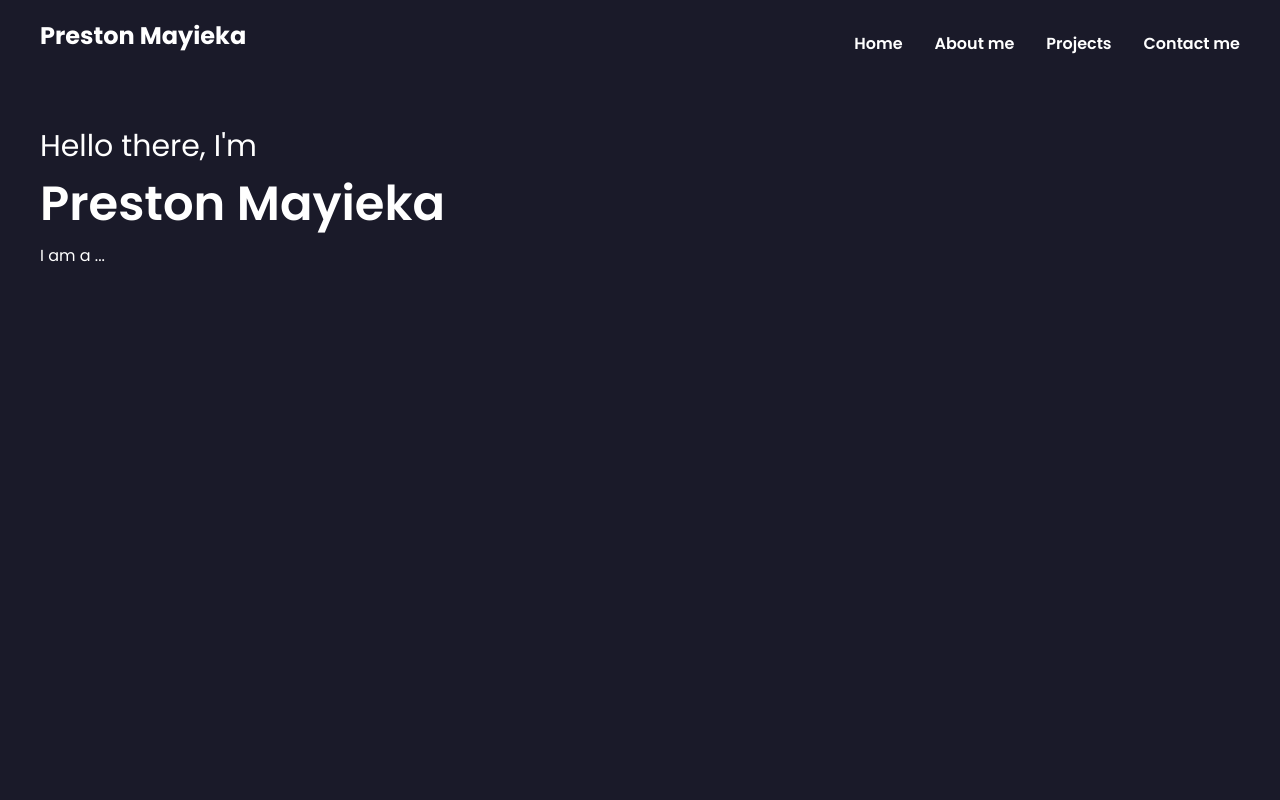
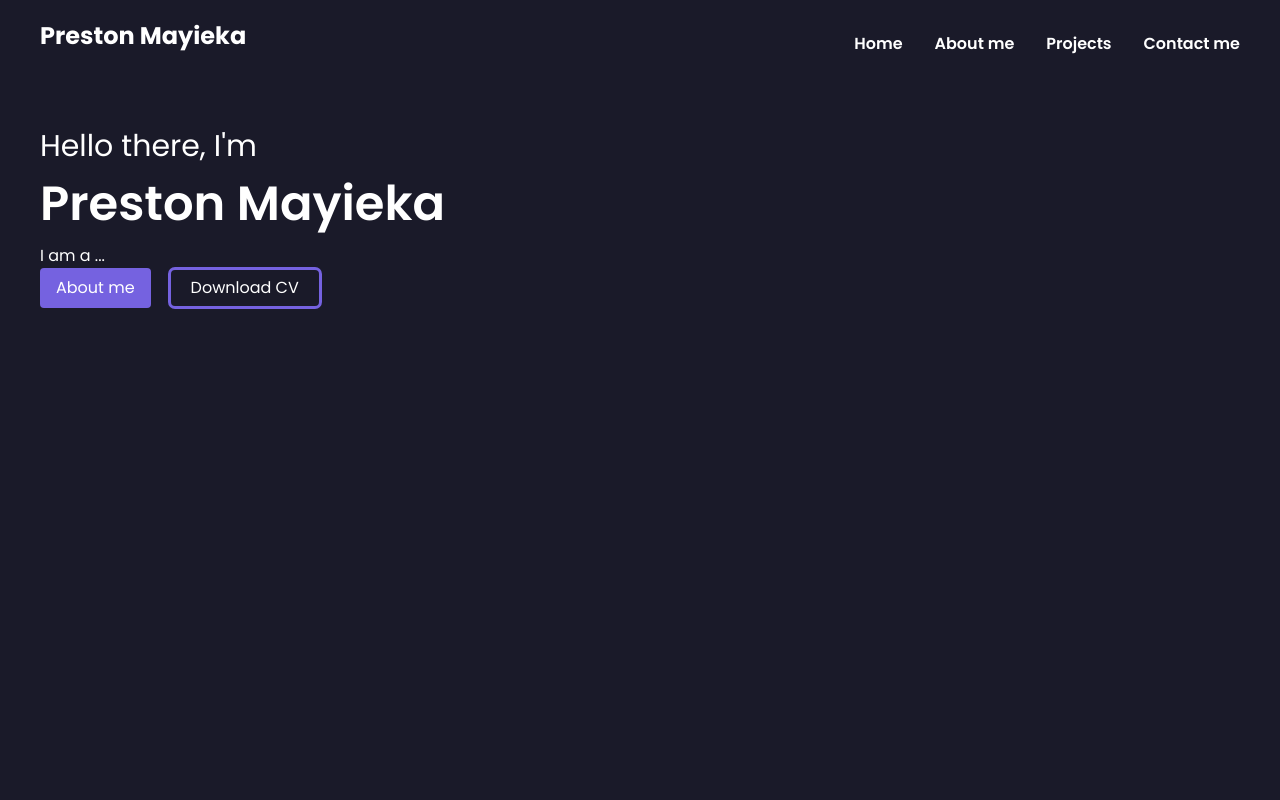
Before and after one commit to preston176/Personal-Portfolio, a React (Vite) app: page / in a window 1280 px wide. Shown: the top 800 px of the page. Built offline with nearby package versions, Linux system fonts and the light colour scheme.

Commit message:
buttons styled

```diff
--- a/src/components/Home.jsx
+++ b/src/components/Home.jsx
@@ -8,7 +8,12 @@ const Home = () => {
                 <div className="text-white">
                 <h5 className='text-3xl mt-12'>Hello there, I'm</h5>
                 <h1 className='font-semibold text-3xl md:text-5xl my-4'>Preston Mayieka</h1>
-                <p>I am a ...</p>
+                <p className='md:w-96'>I am a ...</p>
+            {/* buttons section */}
+            <div className="">
+                <button className='btn bg-primary py-2 px-4 text-white rounded hover:bg-white hover:text-primary transition-all duration-500'>About me</button>
+                <button className='btn outline px-5 py-1.5 rounded border-none text-white ml-5'>Download CV</button>
+            </div>
                 </div>
             </div>
         </div>
```
